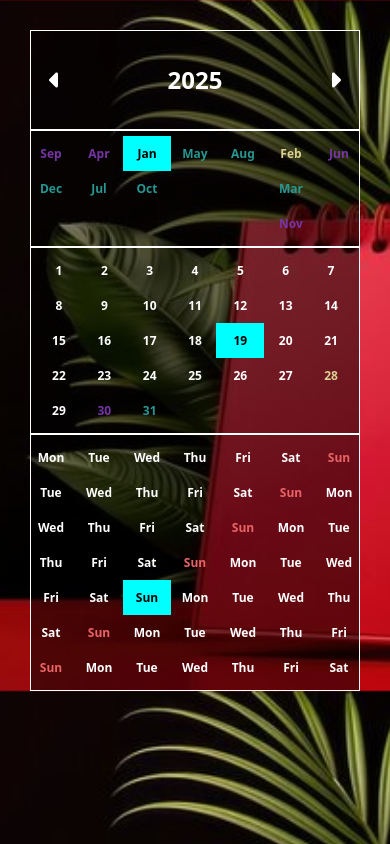
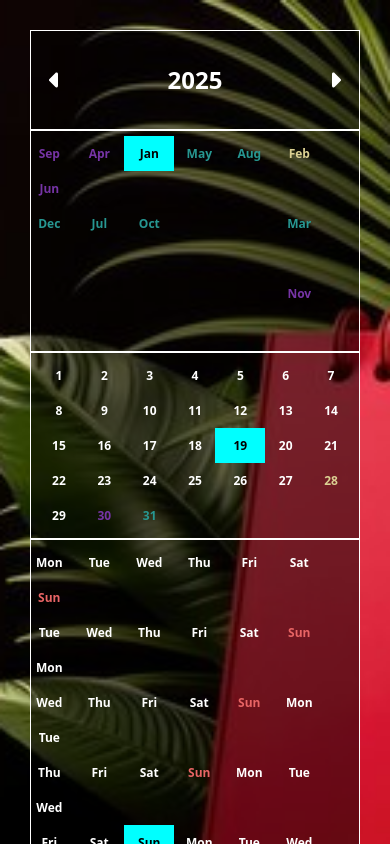
Before and after one commit to shubhamtyagi2606/FullYearCalendar, a React (Create React App) app: page / in a window 390 px wide. Shown: the top 844 px of the page. Built offline with nearby package versions, Linux system fonts and the light colour scheme.

Commit message:
improve mobile desing

```diff
--- a/src/App.css
+++ b/src/App.css
@@ -53,6 +53,7 @@ body {
     justify-content: center;
     width: 60px;
     height: 50px;
+    cursor: pointer;
 }
 
 .month-grid,
@@ -66,6 +67,10 @@ body {
     width: 70%;
 }
 
+.month-column {
+    cursor: pointer;
+}
+
 .month-column,
 .day-column {
     display: flex;
@@ -73,12 +78,6 @@ body {
     justify-content: center;
     width: 100px;
     height: 50px;
-}
-
-.month-column:hover {
-    background-color: white;
-    color: black;
-    cursor: pointer;
 }
 
 .text-red {
@@ -132,7 +131,7 @@ body {
     .date-column,
     .day-column,
     .month-column {
-        width: 48px;
+        width: 50px;
         height: 35px;
         font-size: 12px;
     }
```
